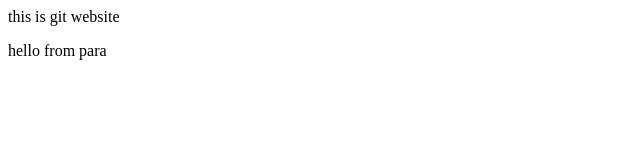
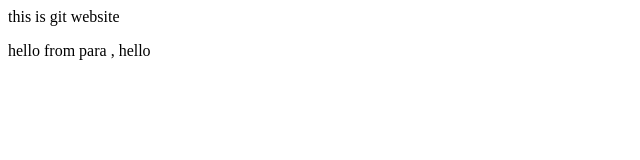
Before and after one commit to Yobu-MCA/firstrepository, a plain HTML site: page index.html in a window 1280 px wide. Shown: the full height of the page, 0-640 px from the left. Drawn offline with Linux system fonts and the light colour scheme.

Commit message:
hust added hello in index.html

```diff
--- a/index.html
+++ b/index.html
@@ -3,5 +3,5 @@
 sample website
 	</title>
 	<head>this is git website</head>
-	<p> hello from para </p>
+	<p> hello from para , hello</p>
 </html>
```
